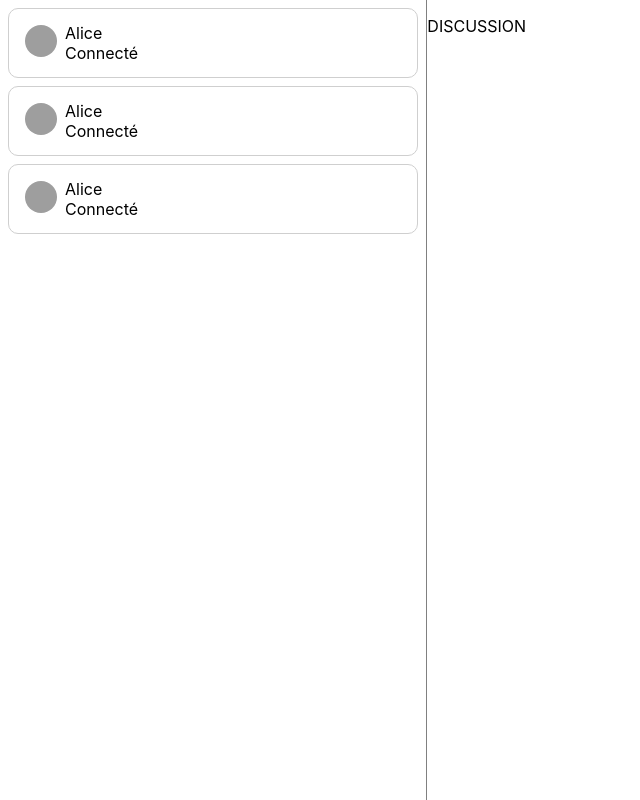
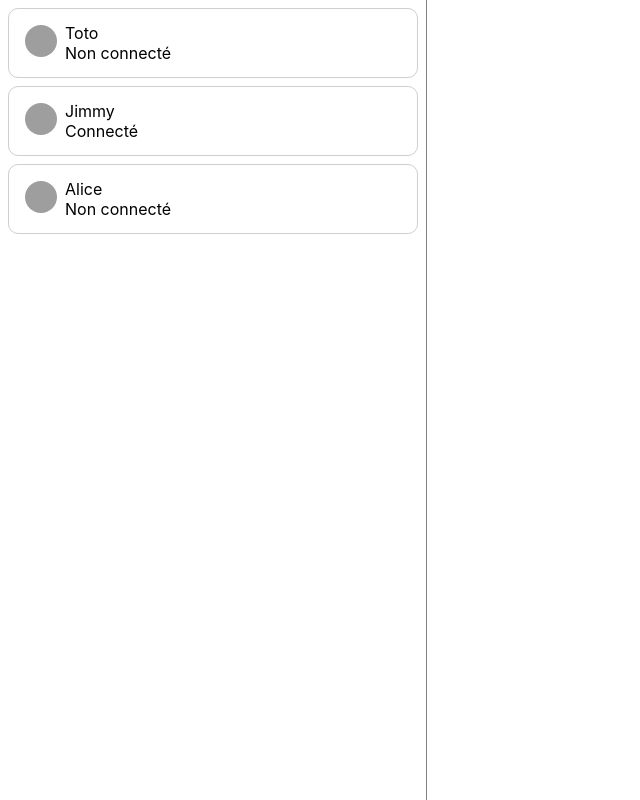
Before and after one commit to jimmy4701/digital_react, a React (Create React App) app: page / in a window 1280 px wide. Shown: the whole page, without its empty margins (0-640 px from the left). Built offline with nearby package versions, Linux system fonts and the light colour scheme; grey boxes are pictures that could not be loaded.

Commit message:
Last commit before the end

```diff
--- a/src/Exercices.js
+++ b/src/Exercices.js
@@ -1,22 +1,22 @@
-import React, {useState} from 'react'
-import UsersList from './components/UsersList'
+import React, {useState}    from 'react'
+import UsersList            from './components/UsersList'
+import TchatRoom            from './components/TchatRoom'
 
 function LandingPage(props){
-    const [signed, setSigned] = useState(false)
+    const [current_user, setCurrentUser] = useState()
 
-    const sign_in = (email, password) => {
-        setSigned(true)
+    const new_message = message => {
+        current_user.messages.push(message)
+        setCurrentUser(current_user)
     }
-
-    console.log('MODIF PAGE')
 
     return(
         <div className="main-container">
             <div id="left-part">
-                <UsersList />
+                <UsersList currentUser={current_user} onUserChange={user => setCurrentUser(user)} />
             </div>
             <div id="right-part">
-                <p>DISCUSSION</p>
+                <TchatRoom currentUser={current_user} onMessage={message => new_message(message)} />
             </div>
         </div>
     )
--- /dev/null
+++ b/src/components/TchatRoom.js
@@ -0,0 +1,28 @@
+import React, {useState} from 'react'
+
+function TchatRoom(props){
+
+    const [message, setMessage] = useState('')
+
+    const send_message = (e) => {
+        e.preventDefault()
+        props.onMessage(message)
+        setMessage('')
+    }
+
+    return(
+        <div className="tchat-room">
+            <div>{props.currentUser && props.currentUser.username}</div>
+            {props.currentUser && props.currentUser.messages.map(mess => <p>{mess}</p>)}
+            <p>{message}</p>
+            {props.currentUser &&
+                <form onSubmit={e => send_message(e)}>
+                    <input value={message} onChange={e => setMessage(e.target.value)} type="text" placeholder="Dites quelque chose"  />
+                    <button>Envoyer</button>
+                </form>
+            }
+        </div>
+    )
+}
+
+export default TchatRoom
--- a/src/components/UserPartial.js
+++ b/src/components/UserPartial.js
@@ -2,13 +2,13 @@ import React from 'react'
 
 function UserPartial(props){
     return(
-        <div className="user-partial">
+        <div className="user-partial" {...props}>
             <div className="avatar-container">
                 <img src="https://store.playstation.com/store/api/chihiro/00_09_000/container/FR/fr/999/EP2402-CUSA05624_00-AV00000000000110/1576760036000/image?w=240&h=240&bg_color=000000&opacity=100&_version=00_09_000"/>
             </div>
             <div className="info-container">
-                <p>Alice</p>
-                <p>Connecté <span className="connected-circle"></span></p>
+                <p>{props.user.username}</p>
+                <p>{props.user.connected ? "Connecté" : "Non connecté"}</p>
             </div>
         </div>
     )
--- a/src/components/UsersList.js
+++ b/src/components/UsersList.js
@@ -3,14 +3,14 @@ import UserPartial from './UserPartial'
 
 function UsersList(props){
     const [users, setUsers] = useState([
-        {username: "Toto"},
-        {username: "Jimmy"},
-        {username: "Alice"}
+        {messages: [], username: "Toto"},
+        {messages: [], username: "Jimmy", connected: true},
+        {messages: [], username: "Alice"}
     ])
     return(
         <div>
             {users.map(user => <div>
-                <UserPartial user={user} />
+                <UserPartial onClick={() => props.onUserChange(user)} user={user} />
             </div>)}
         </div>
     )
```
